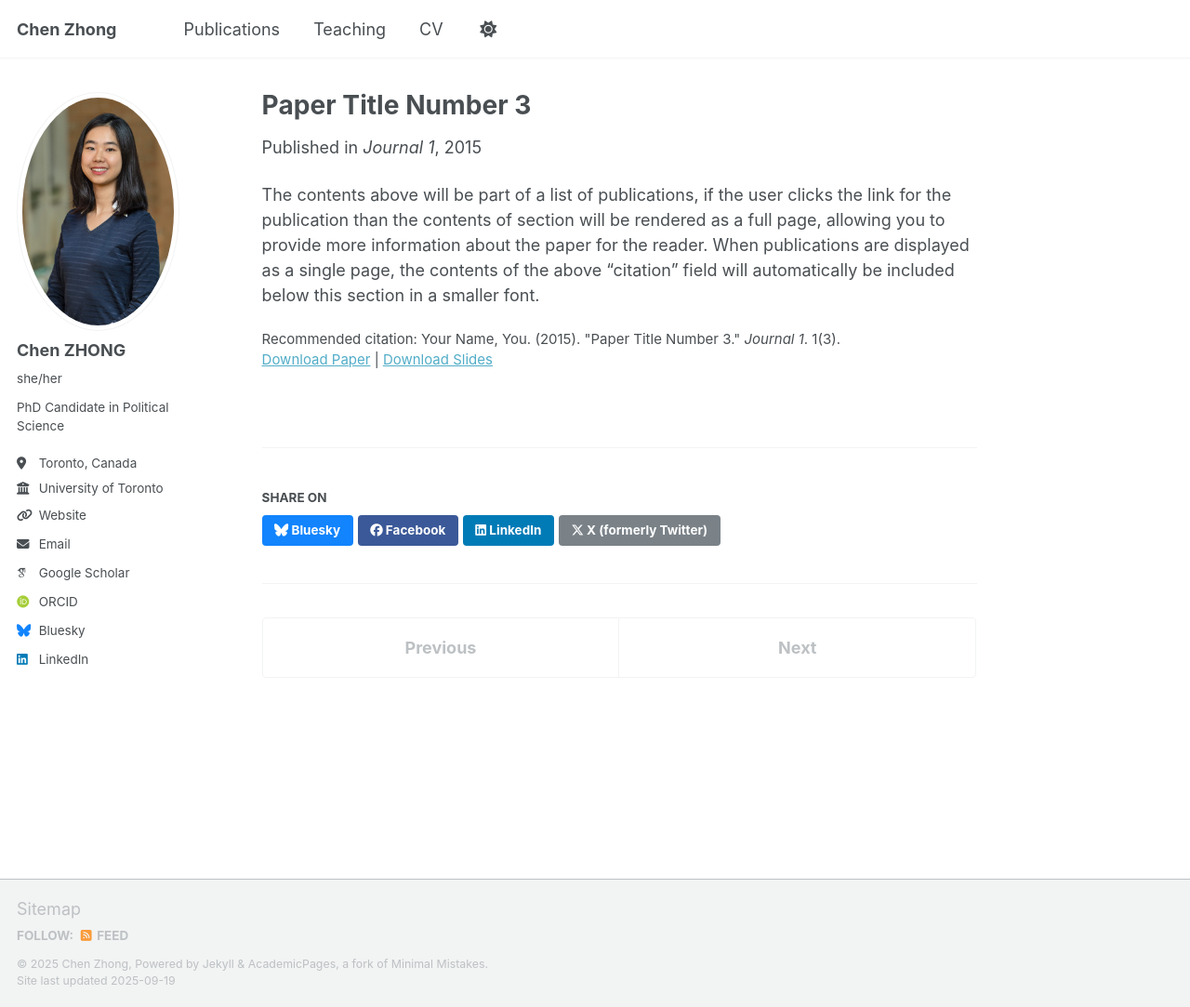
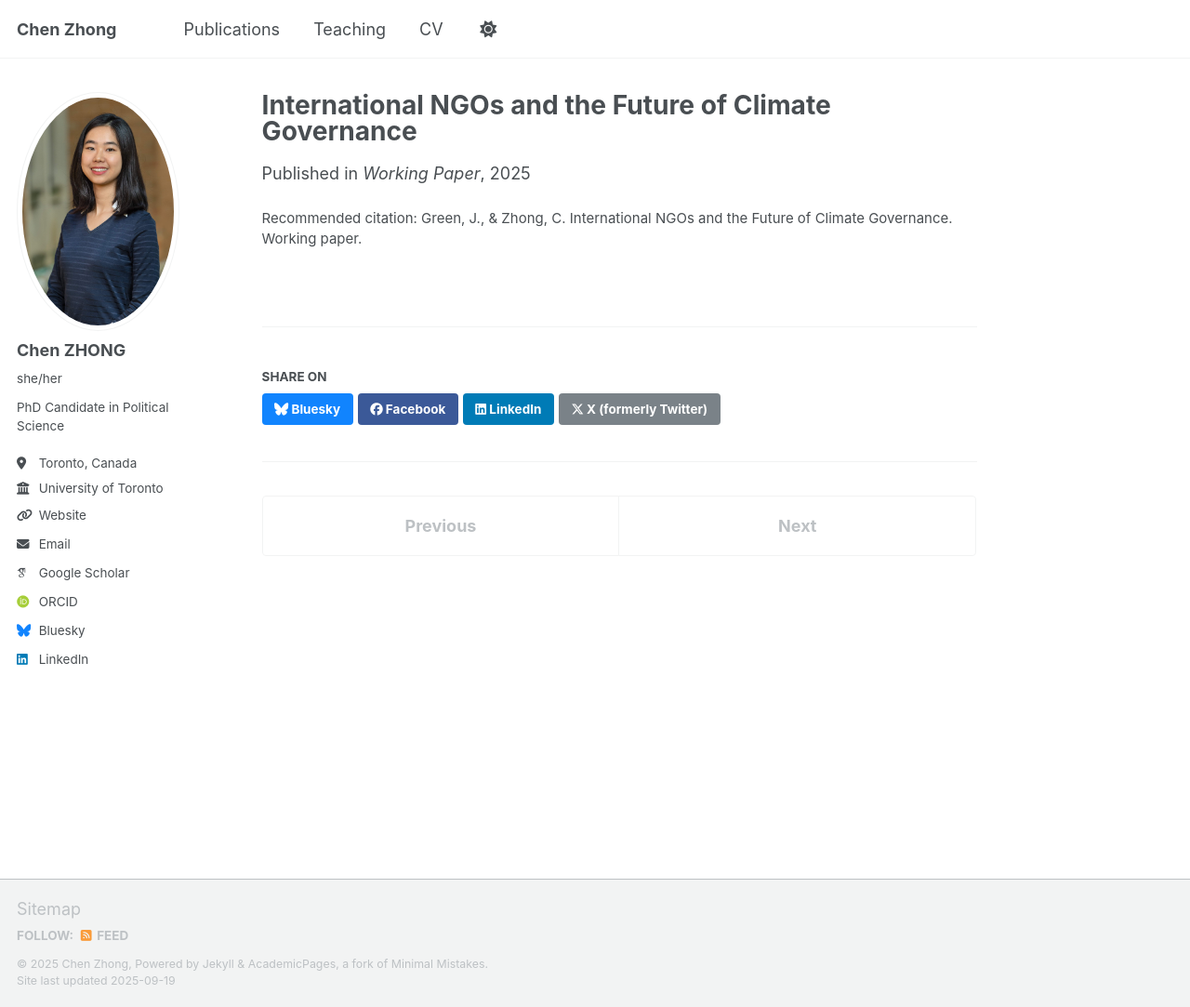
Before and after one commit to chenzhong8/chenzhong, a Jekyll site: the page built from _publications/2015-10-01-paper-title-number-3.md, in a window 1280 px wide and 1083 px high. Shown: the whole window at 93% size. Built offline with Jekyll 4.4.1, drawn with Linux system fonts in a browser that asks for light colours; some web fonts are replaced; a script that is not in the unit is left out.

Commit message:
Update 2015-10-01-paper-title-number-3.md

```diff
--- a/_publications/2015-10-01-paper-title-number-3.md
+++ b/_publications/2015-10-01-paper-title-number-3.md
@@ -1,14 +1,9 @@
 ---
-title: "Paper Title Number 3"
-collection: publications
-category: manuscripts
-permalink: /publication/2015-10-01-paper-title-number-3
-excerpt: 'This paper is about the number 3. The number 4 is left for future work.'
-date: 2015-10-01
-venue: 'Journal 1'
-slidesurl: 'http://academicpages.github.io/files/slides3.pdf'
-paperurl: 'http://academicpages.github.io/files/paper3.pdf'
-citation: 'Your Name, You. (2015). &quot;Paper Title Number 3.&quot; <i>Journal 1</i>. 1(3).'
+title: "International NGOs and the Future of Climate Governance"
+authors:
+  - "Jessica Green"
+  - "Chen Zhong"
+date: 2025-01-02
+venue: "Working Paper"
+citation: "Green, J., & Zhong, C. International NGOs and the Future of Climate Governance. Working paper."
 ---
-
-The contents above will be part of a list of publications, if the user clicks the link for the publication than the contents of section will be rendered as a full page, allowing you to provide more information about the paper for the reader. When publications are displayed as a single page, the contents of the above "citation" field will automatically be included below this section in a smaller font.
```
